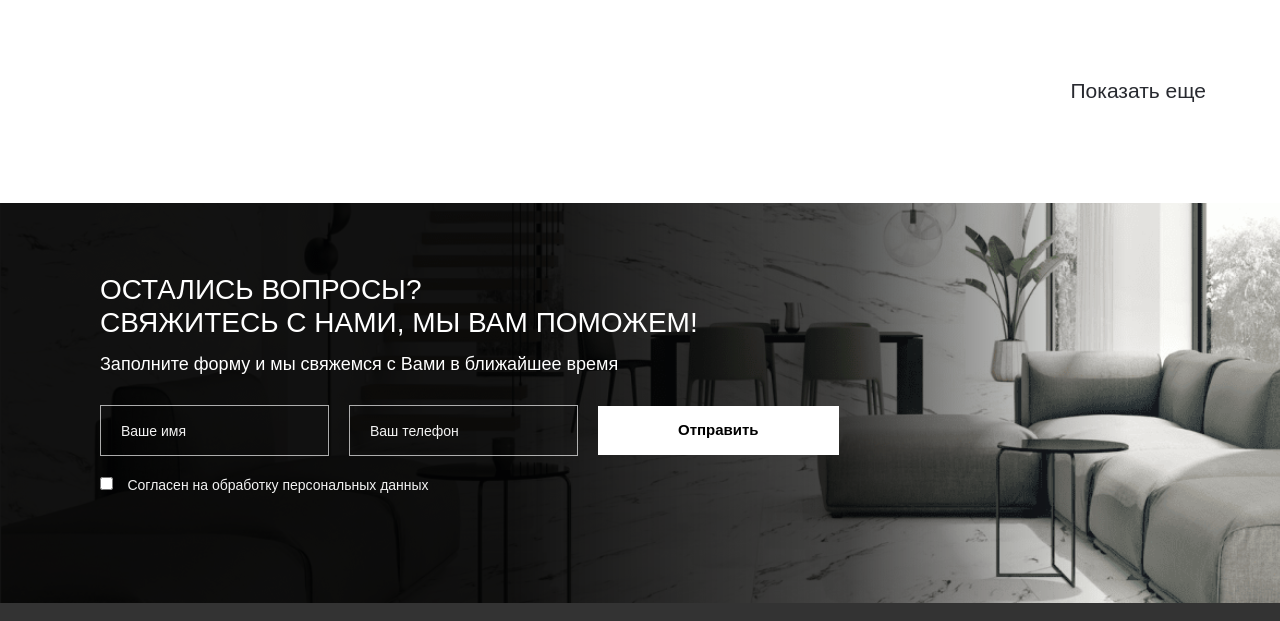
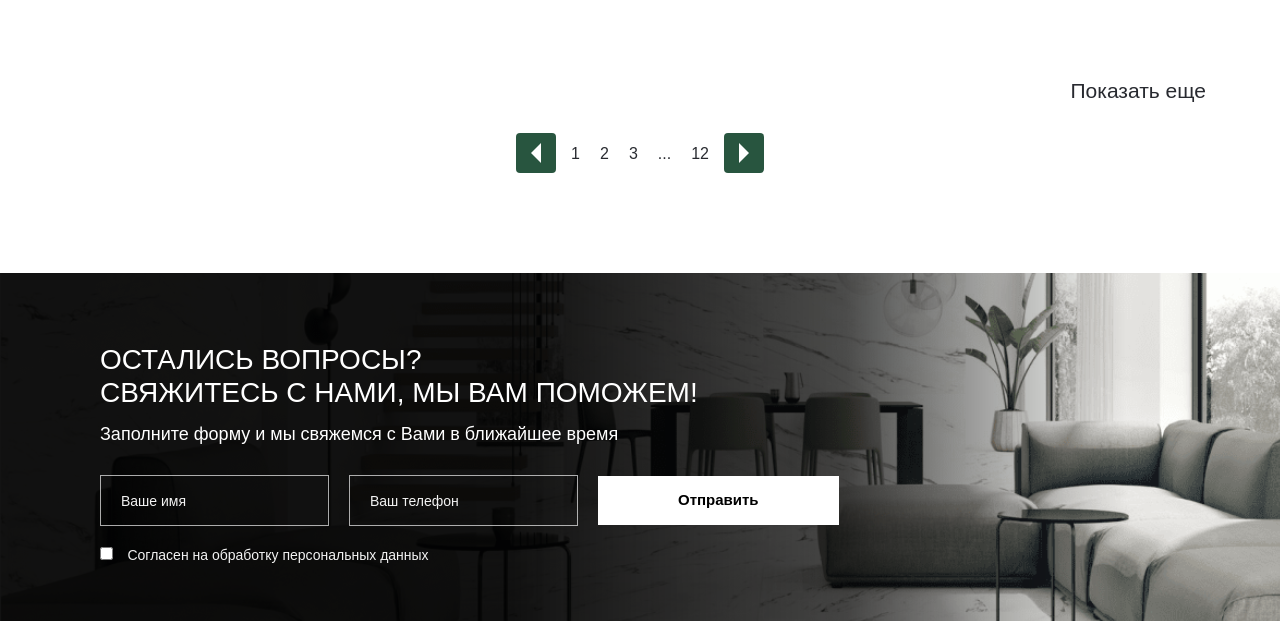
Before and after one commit to 89811421793/MPA_Site, a website: page src/pages/catalogue.html in a window 1280 px wide. Shown: the part 1160-1781 px from the top of the page. Drawn offline with nearby package versions, Linux system fonts and the light colour scheme; files that its build step writes are made by us from their sources; files whose address does not match are found by name.

Commit message:
пагинатор (переключатель страниц/pager) для catalog.html

```diff
--- a/src/pages/catalogue.html
+++ b/src/pages/catalogue.html
@@ -64,7 +64,6 @@
             </svg>
           </label>
 
-
           <label class="catalog__accordion-item">
             <span class="catalog__accordion-title">Изделие</span>
             <svg class="icon" width="7" height="12">
@@ -120,6 +119,19 @@
             <use xlink:href="img/symbol/sprite.svg#viewarrowblack"></use></svg>
         </a>
       </div>
+      <div class="catalog__pagination">
+        <div class="catalog__pagination-item catalog__pagination-item--prev">
+          <div class="catalog__arrow-left"></div>
+        </div>
+        <span class="catalog__pagination-number">1</span>
+        <span class="catalog__pagination-number">2</span>
+        <span class="catalog__pagination-number">3</span>
+        <span class="catalog__pagination-number">...</span>
+        <span class="catalog__pagination-number">12</span>
+        <div class="catalog__pagination-item catalog__pagination-item--next">
+          <div class="catalog__arrow-right"></div>
+        </div>
+      </div>
     </main>
     @@include('../partials/contacts.html') @@include('../partials/footer.html')
 
@@ -150,6 +162,14 @@
           icon.style.transform = icon.style.transform === 'rotate(0deg)' ? 'rotate(-90deg)' : 'rotate(0deg)';
         });
       });
+
+
+document.querySelectorAll('.catalog__accordion-item').forEach(item => {
+    item.addEventListener('click', () => {
+        const icon = item.querySelector('.icon');
+        const subItems = item.nextElementSibling;
+    });
+});
     </script>
   </body>
 </html>
--- a/src/styles/otherpages/_catalogue.scss
+++ b/src/styles/otherpages/_catalogue.scss
@@ -166,4 +166,56 @@
   margin-top: 60px;
 }
 
+&__pagination {
+  display: flex;
+  justify-content: center;
+  align-items: center;
+  margin-top: 30px;
+
+  &-item {
+    width: 40px;
+    height: 40px;
+    display: flex;
+    justify-content: center;
+    align-items: center;
+    background-color: #28553f;
+    border-radius: 4px;
+    margin: 0 5px;
+    cursor: pointer;
+
+    &--prev {
+      .catalog__arrow-left {
+        width: 0;
+        height: 0;
+        border-top: 10px solid transparent;
+        border-bottom: 10px solid transparent;
+        border-right: 10px solid white;
+      }
+    }
+
+    &--next {
+      .catalog__arrow-right {
+        width: 0;
+        height: 0;
+        border-top: 10px solid transparent;
+        border-bottom: 10px solid transparent;
+        border-left: 10px solid white;
+      }
+    }
+  }
+
+  &-number {
+    font-weight: 400;
+    font-size: 16px;
+    line-height: 19px;
+    color: #282a30;
+    margin: 0 10px;
+    cursor: pointer;
+
+    &:hover {
+      text-decoration: underline;
+    }
+  }
 }
+
+}
```
Also changed, not shown: src/css/main.css, 1 other file.
